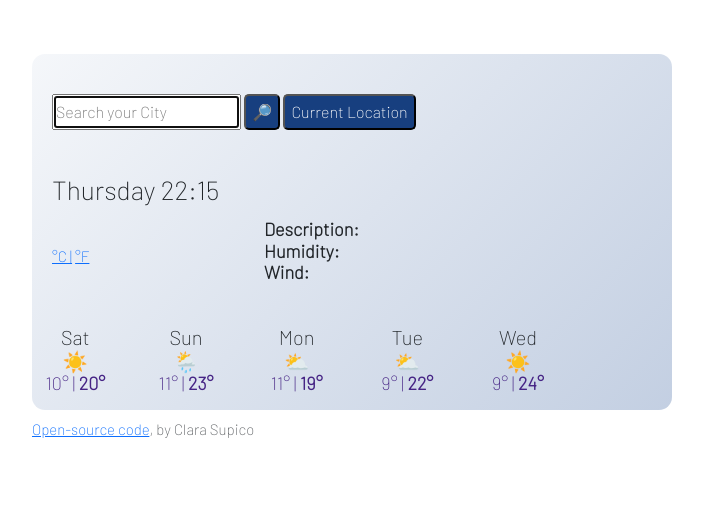
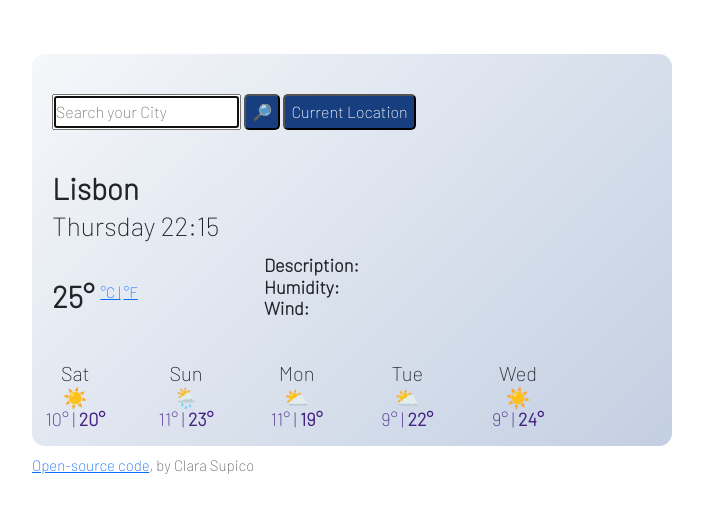
Before and after one commit to Ocipus/shecodes-weather, a plain HTML site: page index.html in a window 1280 px wide. Shown: the whole page, without its empty margins (288-991 px from the left). Drawn offline with nearby package versions, Linux system fonts and the light colour scheme; a web font is replaced by a local one.

Commit message:
finish display modifications

```diff
--- a/index.html
+++ b/index.html
@@ -40,11 +40,11 @@
         </div>
 
         <h1 class="city-name" >
-          <strong id="city"></strong>
+          <strong id="city">Lisbon</strong>
           <div><small class="day-time" id="date-time"></small></div>
           <div><img src="" id="icon"></div>
           <div class="temperature-today">
-            <strong id="temperature-today"></strong>
+            <strong id="temperature-today">25°</strong>
             <span class="units">
                 <a href="#" id="celsius-link">°C |</a>
               <a href="#" id="fahrenheit-link">°F</a>
```
